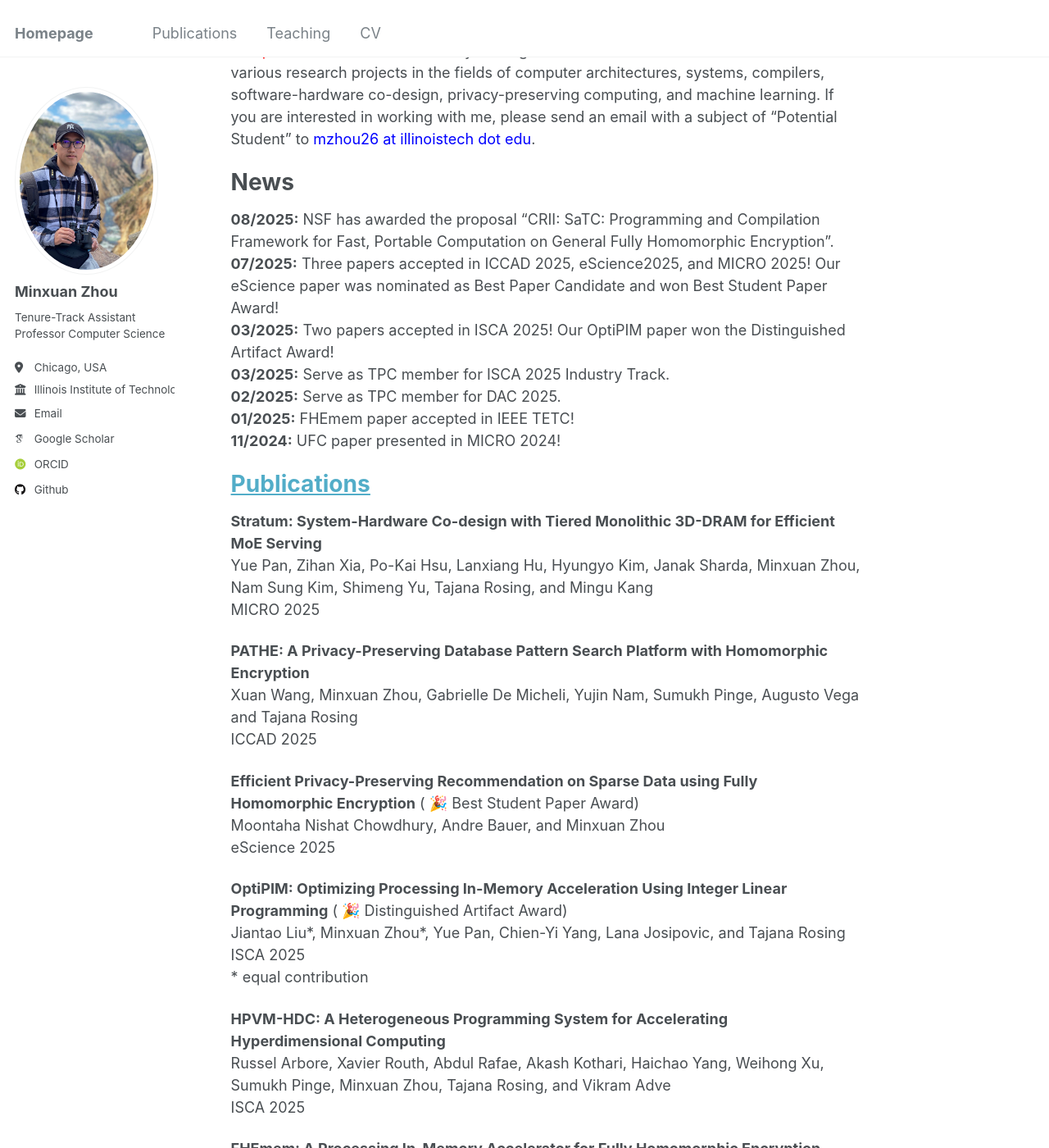
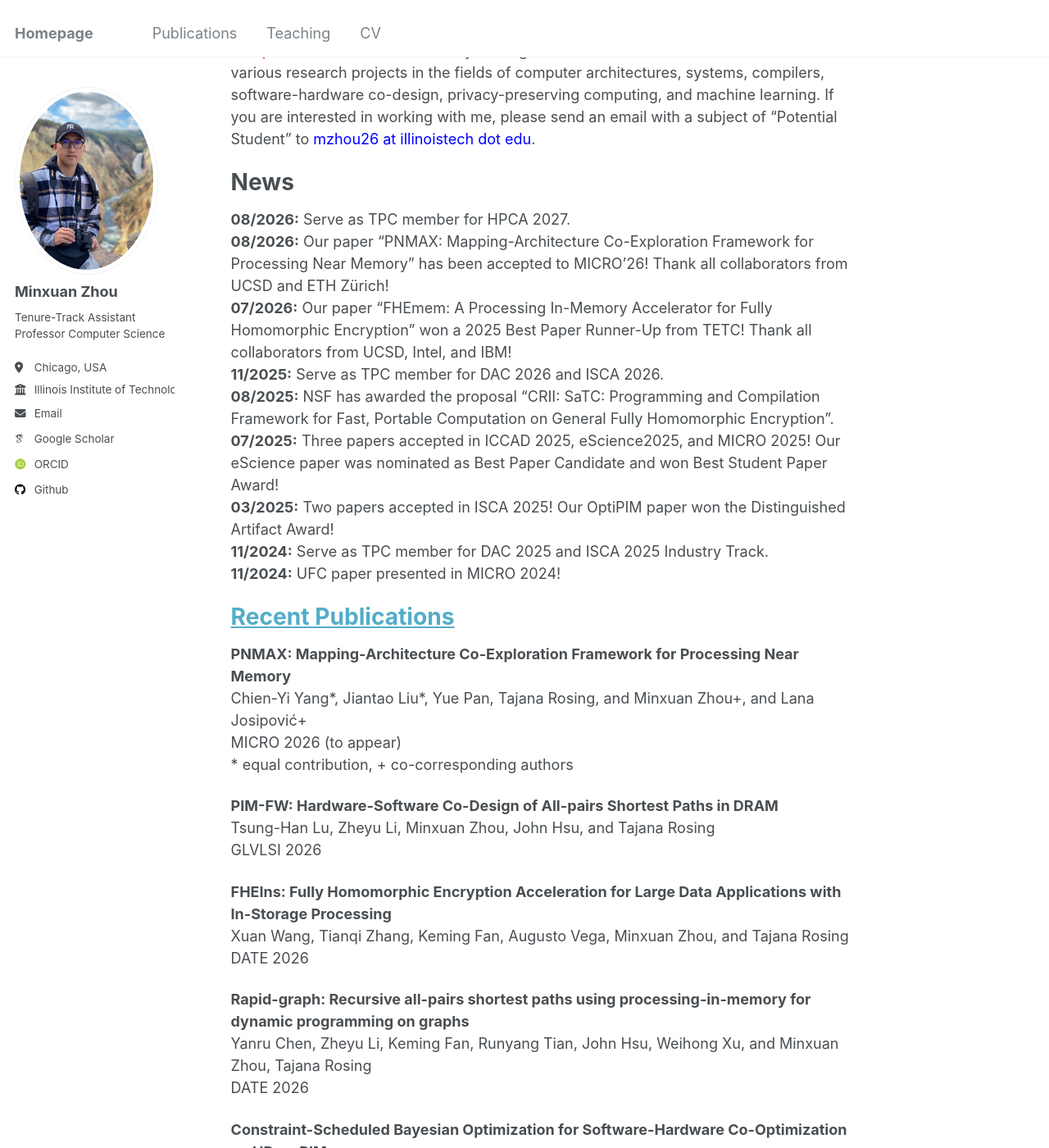
Before and after one commit to zhouminxuan/zhouminxuan.github.io, a Jekyll site: the page built from _pages/about.md, in a window 1280 px wide and 1400 px high, scrolled down 259 px. Shown: the whole window at 82% size. Built offline with Jekyll 4.4.1, drawn with Linux system fonts in a browser that asks for light colours; emoji names are drawn with the system emoji font; some web fonts are replaced; some of the changed text lies outside the part shown.

Commit message:
new updates

```diff
--- a/_pages/about.md
+++ b/_pages/about.md
@@ -13,16 +13,64 @@ I'm an Assistant Professor in the Department of [Computer Science](https://www.i
 
 News
 ======
+**08/2026:** Serve as TPC member for HPCA 2027.
+**08/2026:** Our paper "PNMAX: Mapping-Architecture Co-Exploration Framework for Processing Near Memory" has been accepted to MICRO'26! Thank all collaborators from UCSD and ETH Zürich!
+**07/2026:** Our paper "FHEmem: A Processing In-Memory Accelerator for Fully Homomorphic Encryption" won a 2025 Best Paper Runner-Up from TETC! Thank all collaborators from UCSD, Intel, and IBM!
+**11/2025:** Serve as TPC member for DAC 2026 and ISCA 2026.
 **08/2025:** NSF has awarded the proposal "CRII: SaTC: Programming and Compilation Framework for Fast, Portable Computation on General Fully Homomorphic Encryption".
 **07/2025:** Three papers accepted in ICCAD 2025, eScience2025, and MICRO 2025! Our eScience paper was nominated as Best Paper Candidate and won Best Student Paper Award!
 **03/2025:** Two papers accepted in ISCA 2025! Our OptiPIM paper won the Distinguished Artifact Award!
-**03/2025:** Serve as TPC member for ISCA 2025 Industry Track.
-**02/2025:** Serve as TPC member for DAC 2025.
-**01/2025:** FHEmem paper accepted in IEEE TETC!
+**11/2024:** Serve as TPC member for DAC 2025 and ISCA 2025 Industry Track.
 **11/2024:** UFC paper presented in MICRO 2024!
 
-<a id="publication">Publications</a>
+<style>
+details.pub-fold > summary {
+  cursor: pointer;
+  font-weight: bold;
+  list-style: none;
+  display: inline-block;
+  margin-top: 0.5em;
+}
+details.pub-fold > summary::-webkit-details-marker { display: none; }
+details.pub-fold > summary::before {
+  content: "\25B8";
+  display: inline-block;
+  margin-right: 0.4em;
+  font-size: 0.85em;
+  transition: transform 0.2s ease;
+}
+details.pub-fold[open] > summary::before { transform: rotate(90deg); }
+details.pub-fold[open] > summary .pub-fold-show { display: none; }
+details.pub-fold:not([open]) > summary .pub-fold-hide { display: none; }
+</style>
+
+<a id="publication">Recent Publications</a>
 ======
+
+**PNMAX: Mapping-Architecture Co-Exploration Framework for Processing Near Memory**
+Chien-Yi Yang\*, Jiantao Liu\*, Yue Pan,  Tajana Rosing, and Minxuan Zhou+, and Lana Josipović+
+MICRO 2026 (to appear)
+\* equal contribution, + co-corresponding authors
+
+**PIM-FW: Hardware-Software Co-Design of All-pairs Shortest Paths in DRAM**
+Tsung-Han Lu, Zheyu Li, Minxuan Zhou, John Hsu, and Tajana Rosing
+GLVLSI 2026
+
+**FHEIns: Fully Homomorphic Encryption Acceleration for Large Data Applications with In-Storage Processing**
+Xuan Wang, Tianqi Zhang, Keming Fan, Augusto Vega, Minxuan Zhou, and Tajana Rosing
+DATE 2026
+
+**Rapid-graph: Recursive all-pairs shortest paths using processing-in-memory for dynamic programming on graphs**
+Yanru Chen, Zheyu Li, Keming Fan, Runyang Tian, John Hsu, Weihong Xu, and Minxuan Zhou, Tajana Rosing
+DATE 2026
+
+**Constraint-Scheduled Bayesian Optimization for Software-Hardware Co-Optimization on HDnn-PIM**
+Chien-Yi Yang, Flavio Ponzina, Minxuan Zhou, Raid Ayoub, Pietro Mercati, and Tajana Rosing
+IEEE Embedded Systems Letters 2026
+
+**Proxima: Near-storage acceleration for graph-based approximate nearest neighbor search in 3d nand**
+Weihong Xu, Junwei Chen, Po-Kai Hsu, Jaeyoung Kang, Minxuan Zhou, Sumukh Pinge, Shimeng Yu, and Tajana Rosing
+IEEE Transactions on Computers 2026
 
 **Stratum: System-Hardware Co-design with Tiered Monolithic 3D-DRAM for Efficient MoE Serving**
 Yue Pan, Zihan Xia, Po-Kai Hsu, Lanxiang Hu, Hyungyo Kim, Janak Sharda, Minxuan Zhou, Nam Sung Kim, Shimeng Yu, Tajana Rosing, and Mingu Kang
@@ -37,7 +85,7 @@ Moontaha Nishat Chowdhury, Andre Bauer, and Minxuan Zhou
 eScience 2025
 
 **OptiPIM: Optimizing Processing In-Memory Acceleration Using Integer Linear Programming** ( :tada: Distinguished Artifact Award)
-Jiantao Liu\*, Minxuan Zhou\*, Yue Pan, Chien-Yi Yang, Lana Josipovic, and Tajana Rosing
+Jiantao Liu\*, Minxuan Zhou\*, Yue Pan, Chien-Yi Yang, Lana Josipović, and Tajana Rosing
 ISCA 2025
 \* equal contribution
 
@@ -45,9 +93,14 @@ ISCA 2025
 Russel Arbore, Xavier Routh, Abdul Rafae, Akash Kothari, Haichao Yang, Weihong Xu, Sumukh Pinge, Minxuan Zhou, Tajana Rosing, and Vikram Adve
 ISCA 2025
 
-**FHEmem: A Processing In-Memory Accelerator for Fully Homomorphic Encryption**
+**FHEmem: A Processing In-Memory Accelerator for Fully Homomorphic Encryption** ( :tada: Best Paper Runner-Up)
 Minxuan Zhou, Yujin Nam, Pranav Gangwar, Weihong Xu, Arpan Dutta, Chris Wilkerson, Rosario Cammarota, Saransh Gupta, and Tajana Rosing
 IEEE TETC 2025
+
+<details class="pub-fold">
+<summary><span class="pub-fold-show">Show all publications</span><span class="pub-fold-hide">Show fewer publications</span></summary>
+
+<div markdown="1">
 
 **RelHDx: Hyperdimensional Computing for Learning on Graphs with FeFET Acceleration**
 Jaeyoung Kang, Minxuan Zhou, Weihong Xu, and Tajana Rosing
@@ -170,6 +223,9 @@ ISLPED 2018
 Cheng Kun, Yuebin Bai, Yongwang Zhao, Yao Ma, Duo Lu, Yuanfeng Peng, and Minxuan Zhou
 JSS 2016
 
+</div>
+</details>
+
 <!-- Research Overview
 ======
 
```
Also changed, not shown: _pages/cv.md (+1 -1 lines).
